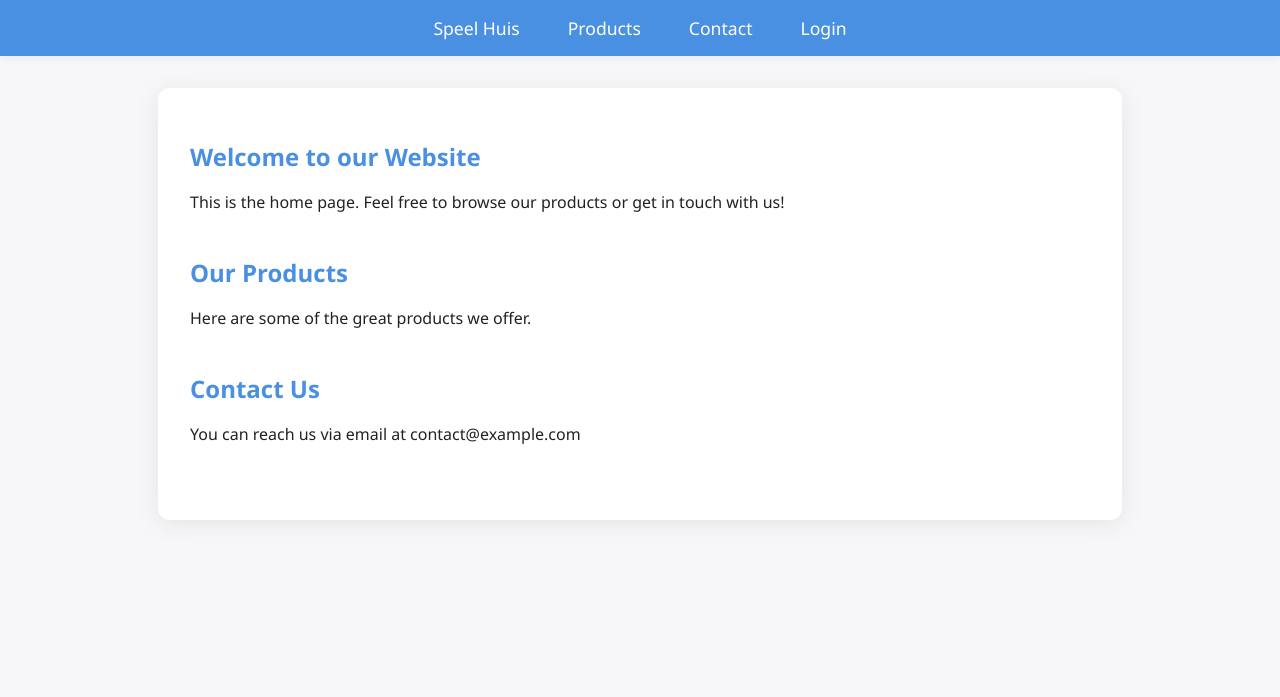
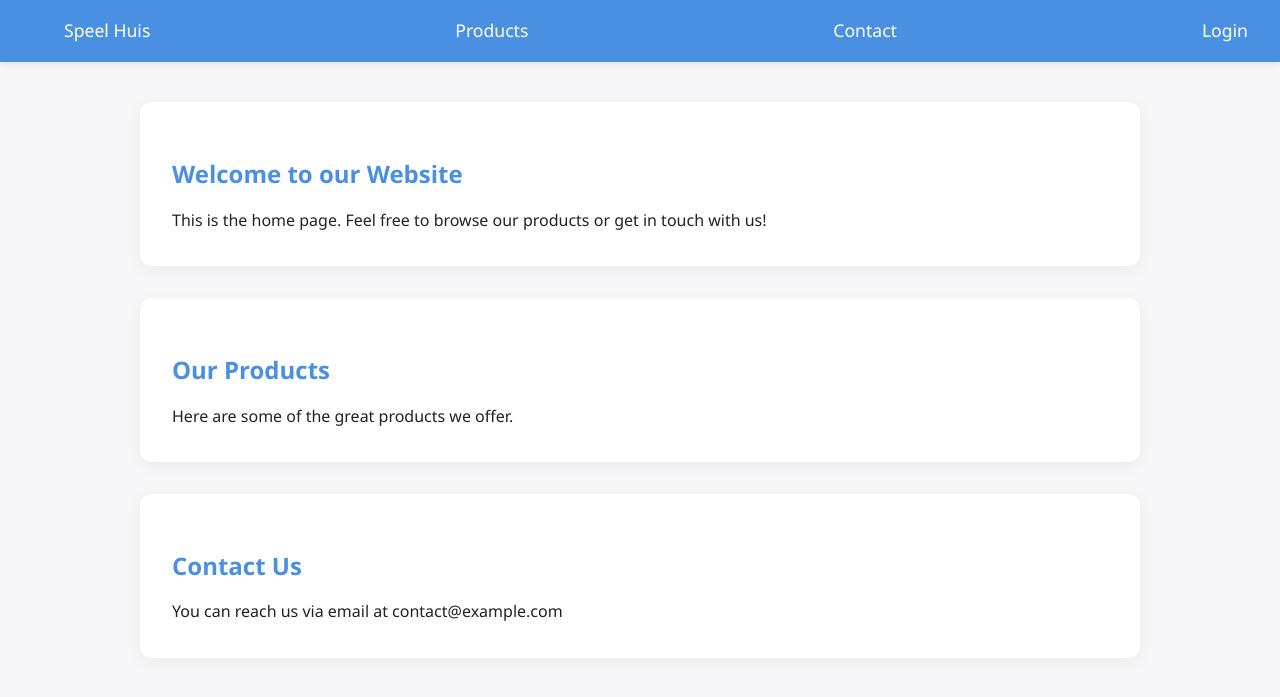
Before and after one commit to Handedblade/Speelhuis-project-nova-college, a PHP site: page /index.php in a window 1280 px wide. Shown: the top 697 px of the page. Run offline with PHP 8.4, Linux system fonts and the light colour scheme.

Commit message:
well guys Ik heb online gezien hoe je het kan mooier maken

```diff
--- a/css/index.css
+++ b/css/index.css
@@ -1,64 +1,102 @@
+:root {
+    --color-primary: #4a90e2;
+    --color-accent: #ffd700;
+    --color-bg: #f7f7fa;
+    --color-text: #222;
+    --color-white: #fff;
+
+    --font-body: 'Segoe UI', Arial, sans-serif;
+    --radius: 12px;
+    --transition: all 0.3s ease;
+}
+
+
 body {
     margin: 0;
-    font-family: 'Segoe UI', Arial, sans-serif;
-    background: #f7f7fa;
-    color: #222;
+    font-family: var(--font-body);
+    background: var(--color-bg);
+    color: var(--color-text);
+    line-height: 1.7;
 }
+
 
 .navbar {
     display: flex;
-    justify-content: center;
+    justify-content: space-between;
     align-items: center;
-    background: #4a90e2;
-    padding: 1rem 0;
-    box-shadow: 0 2px 8px rgba(0,0,0,0.05);
+    background: var(--color-primary);
+    padding: 1rem 2rem;
+    box-shadow: 0 2px 8px rgba(0,0,0,0.08);
 }
 
 .navbar a {
-    color: #fff;
+    position: relative;
+    color: var(--color-white);
     text-decoration: none;
-    margin: 0 1.5rem;
+    margin-left: 2rem;
     font-weight: 500;
     font-size: 1.1rem;
-    transition: color 0.2s;
+    transition: var(--transition);
 }
 
-.navbar a:hover {
-    color: #ffd700;
+.navbar a::after {
+    content: "";
+    position: absolute;
+    left: 0;
+    bottom: -4px;
+    width: 0%;
+    height: 2px;
+    background: var(--color-accent);
+    transition: width 0.3s ease;
+}
+
+.navbar a:hover::after,
+.navbar a:focus::after {
+    width: 100%;
 }
 
 main {
-    max-width: 900px;
-    margin: 2rem auto;
-    padding: 2rem;
-    background: #fff;
-    border-radius: 12px;
-    box-shadow: 0 4px 24px rgba(0,0,0,0.08);
+    max-width: 1000px;
+    margin: 2.5rem auto;
+    padding: 0 1rem;
 }
 
 .content {
-    margin-bottom: 2.5rem;
+    background: var(--color-white);
+    padding: 2rem;
+    margin-bottom: 2rem;
+    border-radius: var(--radius);
+    box-shadow: 0 4px 16px rgba(0,0,0,0.05);
+    transition: var(--transition);
+}
+
+.content:hover {
+    transform: translateY(-4px);
+    box-shadow: 0 6px 24px rgba(0,0,0,0.08);
 }
 
 h1, h2 {
-    color: #4a90e2;
-    margin-bottom: 0.5rem;
+    color: var(--color-primary);
+    margin-bottom: 0.75rem;
 }
 
 p {
-    line-height: 1.7;
+    margin: 0;
 }
 
-@media (max-width: 600px) {
+/* ---------------- Responsive ---------------- */
+@media (max-width: 768px) {
     .navbar {
         flex-direction: column;
-        padding: 0.5rem 0;
+        align-items: flex-start;
+        padding: 1rem;
     }
+
     .navbar a {
         margin: 0.5rem 0;
-        font-size: 1rem;
     }
+
     main {
-        padding: 1rem;
+        padding: 0.5rem;
     }
 }
```
